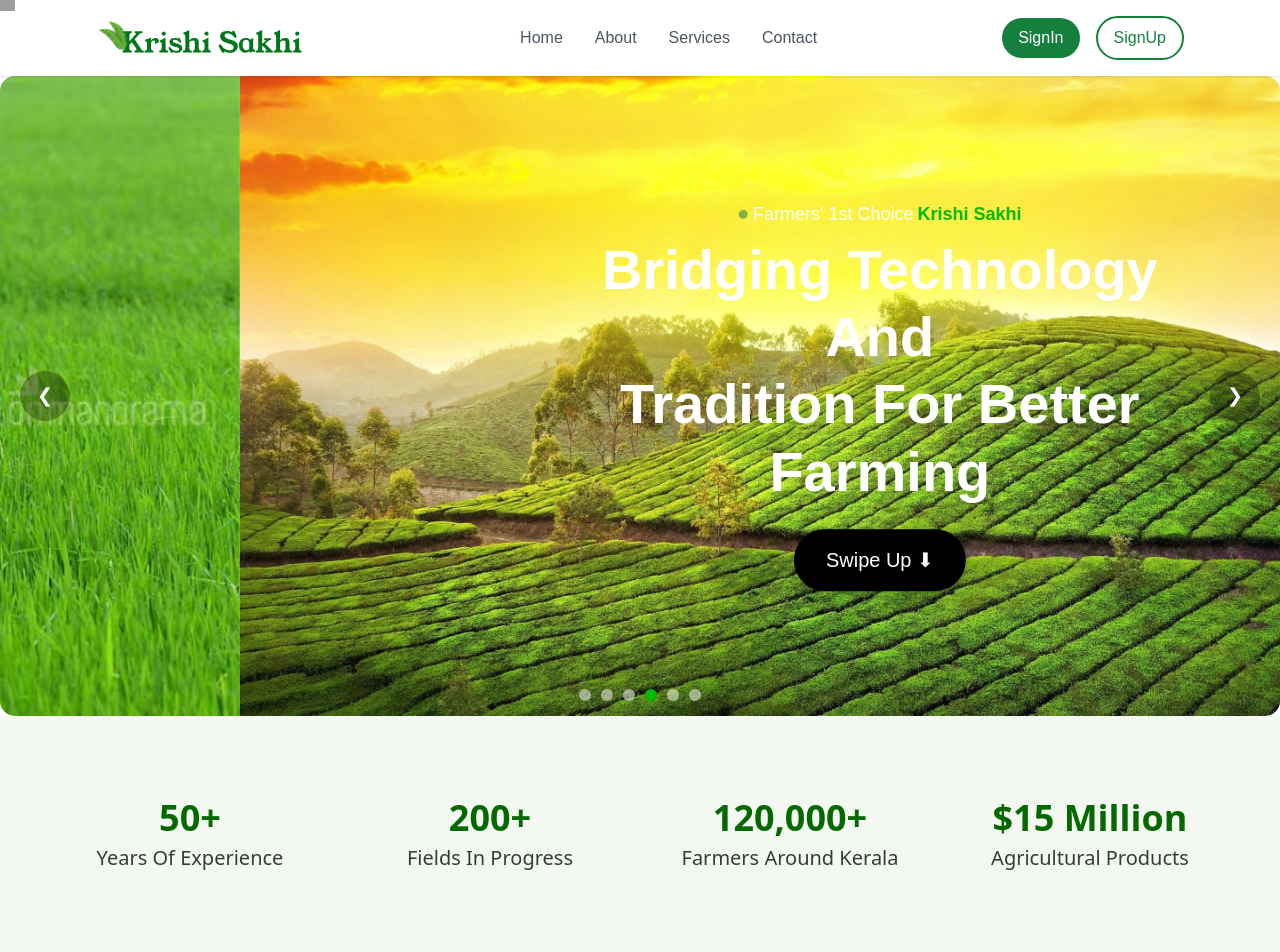
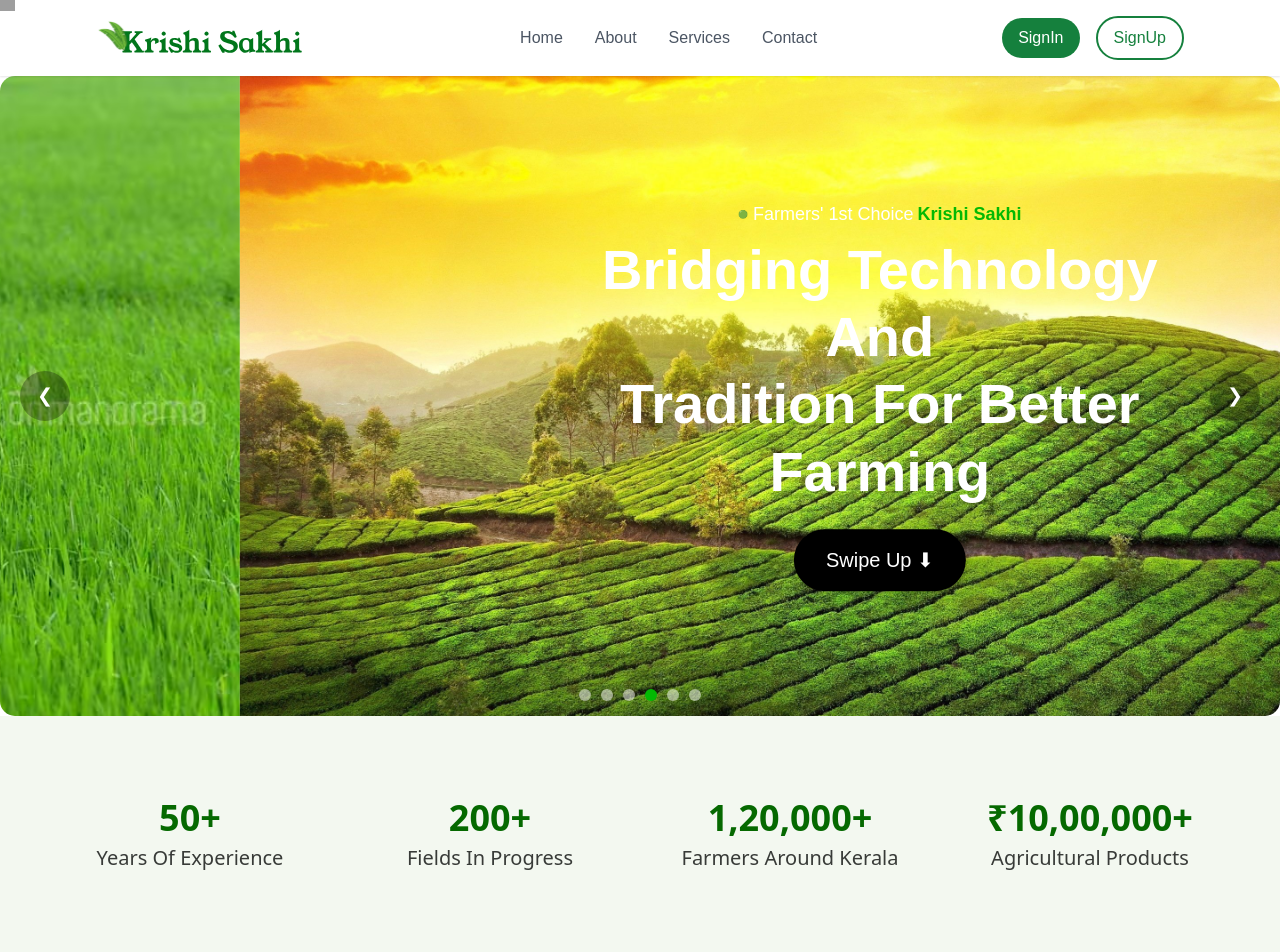
Before and after one commit to AniketSen03/Krishi-Sakhi, a React (Vite) app: page / in a window 1280 px wide. Shown: the top 952 px of the page. Built offline with nearby package versions, Linux system fonts and the light colour scheme; grey boxes are pictures that could not be loaded.

Commit message:
stats update

```diff
--- a/src/Components/Stats.jsx
+++ b/src/Components/Stats.jsx
@@ -5,8 +5,8 @@
   const stats = [
     { value: "50+", label: "Years Of Experience" },
     { value: "200+", label: "Fields In Progress" },
-    { value: "120,000+", label: "Farmers Around Kerala" },
-    { value: "$15 Million", label: "Agricultural Products" },
+    { value: "1,20,000+", label: "Farmers Around Kerala" },
+    { value: "₹10,00,000+", label: "Agricultural Products" },
   ];
 
   return (
```
